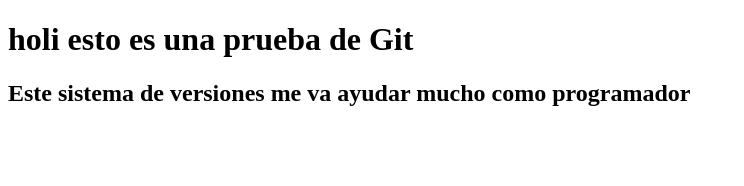
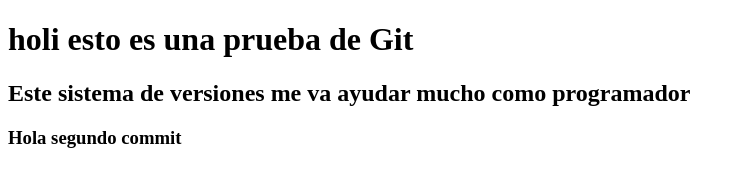
Before and after one commit to Jaykoneko/class-git, a plain HTML site: page index.html in a window 1280 px wide. Shown: the whole page, without its empty margins (0-744 px from the left). Drawn offline with Linux system fonts and the light colour scheme.

Commit message:
Segundo Commit

```diff
--- a/index.html
+++ b/index.html
@@ -11,6 +11,7 @@
             me va ayudar mucho como
             programador
         </h2>
+        <h3> Hola segundo commit</h3>
     </body>
 
 </html>
```
